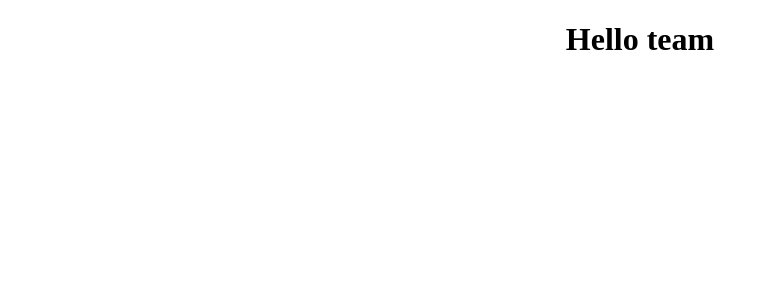
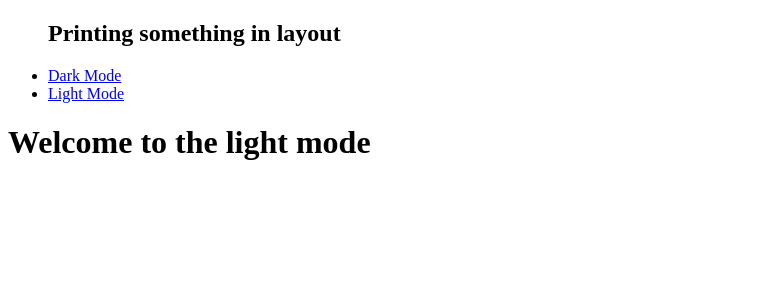
Before and after one commit to ChaitanyaRS06/HCI-project-website, a React (Create React App) app: page /lightmode in a window 1280 px wide. Shown: the top 300 px of the page, without its empty margins (0-769 px from the left). Built offline with nearby package versions, Linux system fonts and the light colour scheme.

Commit message:
new routing progress

```diff
--- a/src/index.js
+++ b/src/index.js
@@ -1,10 +1,23 @@
 import React from 'react';
 import ReactDOM from 'react-dom/client';
-import App from './App';
-import reportWebVitals from './reportWebVitals';
+import { BrowserRouter, Routes, Route } from "react-router-dom";
+import DarkMode from "./pages/DarkMode";
+import Layout from "./pages/Layout";
+ import LightMode from "./pages/LightMode";
+
+
+function App() {
+  return (
+    <BrowserRouter>
+      <Routes>
+        <Route path="/" element={<Layout />}>
+        <Route path = "darkmode" element={<DarkMode />}/>
+        <Route path = "lightmode" element={<LightMode />}/>
+        </Route>
+      </Routes>
+    </BrowserRouter>
+  );
+}
 
 const root = ReactDOM.createRoot(document.getElementById('root'));
-root.render(
-    <App />
-
-);
+root.render(<App />);
--- a/src/pages/DarkMode.js
+++ b/src/pages/DarkMode.js
@@ -0,0 +1,5 @@
+const DarkMode = () => {
+    return <h1>Welcome to the dark mode</h1>;
+  };
+
+  export default DarkMode;
--- /dev/null
+++ b/src/pages/Layout.js
@@ -0,0 +1,23 @@
+import { Outlet, Link } from "react-router-dom";
+
+const Layout = () => {
+  return (
+    <>
+      <nav>
+        <ul>
+          <h1>Printing something in layout</h1>
+          <li>
+            <Link to="/darkmode">Dark Mode</Link>
+          </li>
+          <li>
+            <Link to="/lightmode">Light Mode</Link>
+          </li>
+        </ul>
+      </nav>
+
+      <Outlet />
+    </>
+  )
+};
+
+export default Layout;
--- a/src/pages/LightMode.js
+++ b/src/pages/LightMode.js
@@ -1,7 +1,5 @@
-export const PageNotFount = () =>{
-    return(
-        <>
-        <h1>
-         Page Not found !!!</h1></>
-    );
-}
+const LightMode = () => {
+    return <h1>Welcome to the light mode</h1>;
+  };
+
+  export default LightMode;
```
